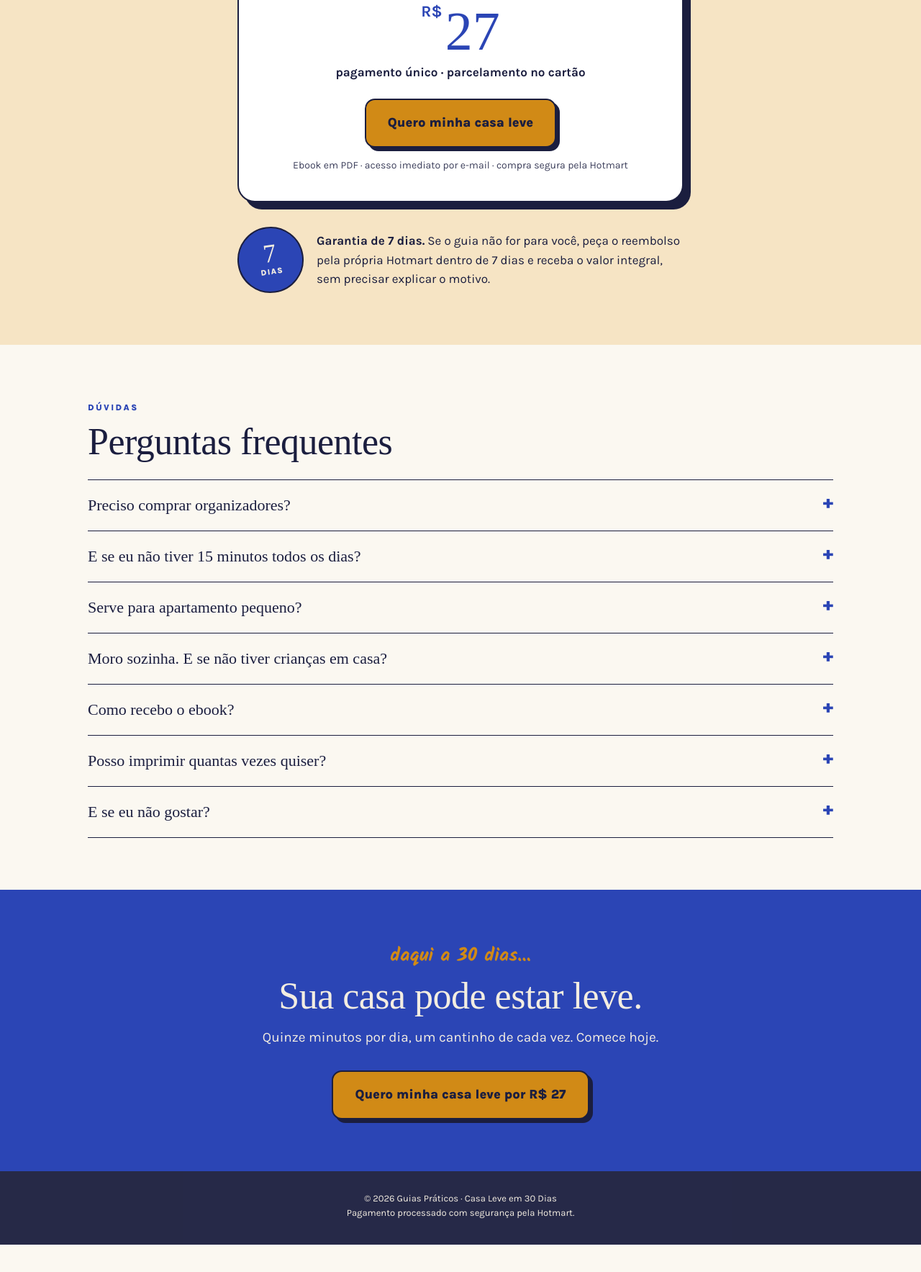
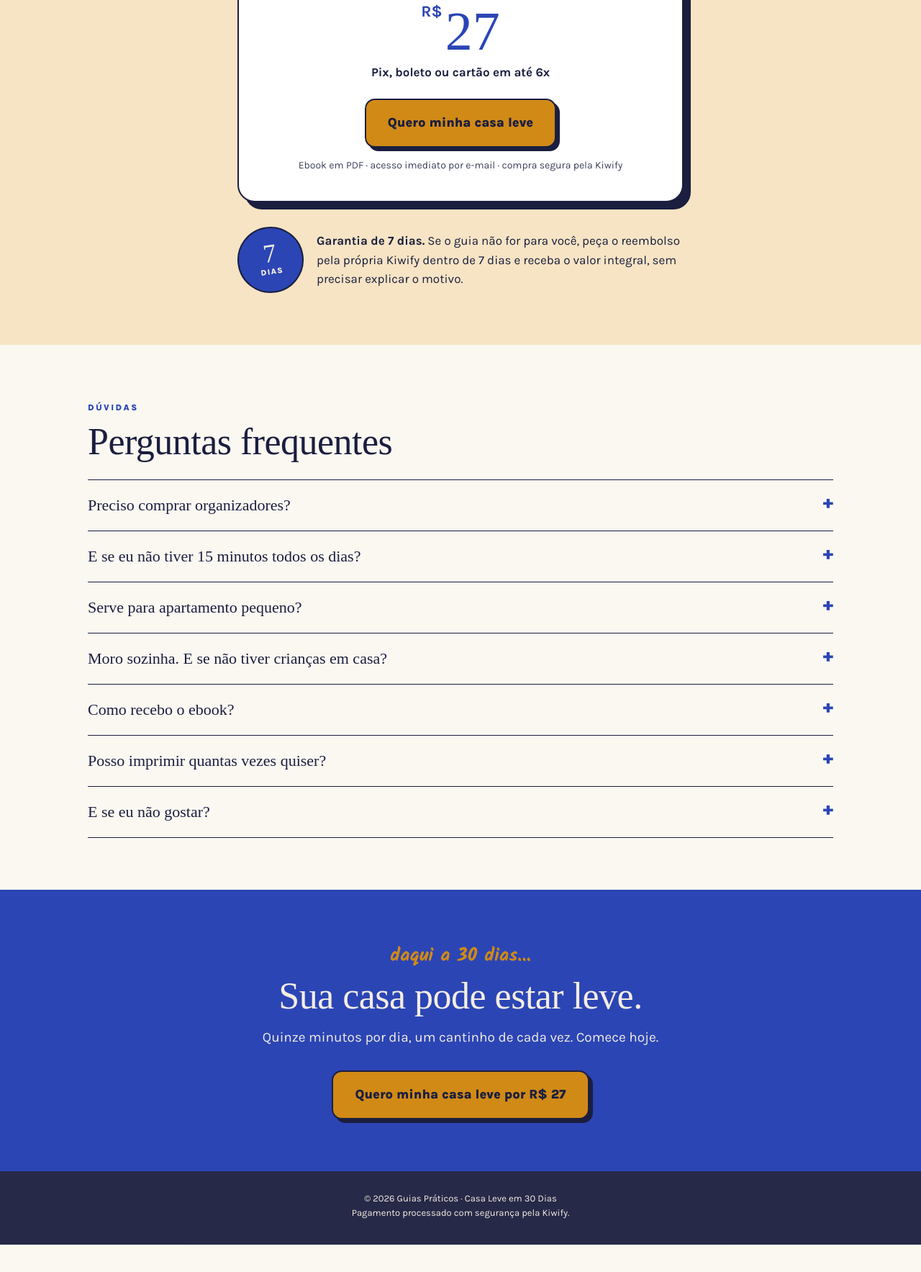
Before and after one commit to DannCriss/salada-no-pote, a plain HTML site: page casa-leve/index.html in a window 1280 px wide. Shown: the part 4674-6441 px from the top of the page at 72% size. Drawn offline with Linux system fonts and the light colour scheme; a web font is replaced by a local one.

Commit message:
Casa Leve: checkout Kiwify

```diff
--- a/casa-leve/index.html
+++ b/casa-leve/index.html
@@ -6,6 +6,7 @@
 <title>Casa Leve em 30 Dias | Organize a casa inteira em 15 minutos por dia</title>
 <meta name="description" content="Desafio de 30 dias para organizar a casa inteira, um cantinho por dia, com checklists para imprimir e 5 bônus.">
 <meta property="og:title" content="Casa Leve em 30 Dias">
+<meta property="og:image" content="https://raw.githubusercontent.com/DannCriss/salada-no-pote/main/casa-leve/img/capa.jpg">
 <meta property="og:description" content="Organize a casa inteira em 15 minutos por dia. Com checklists para imprimir e 5 bônus.">
 <link rel="preconnect" href="https://fonts.googleapis.com"><link rel="preconnect" href="https://fonts.gstatic.com" crossorigin>
 <link href="https://fonts.googleapis.com/css2?family=Gloock&family=Kalam:wght@400;700&family=Karla:ital,wght@0,400;0,500;0,600;0,700;0,800;1,400&display=swap" rel="stylesheet">
@@ -183,18 +184,18 @@ section { padding: 54px 0 }
 <li class="bn"><i>+</i>Bônus 1: Planner de rotina de limpeza</li><li class="bn"><i>+</i>Bônus 2: Fica ou vai? Guia de decisão</li><li class="bn"><i>+</i>Bônus 3: Reset de 10 minutos</li><li class="bn"><i>+</i>Bônus 4: 24 etiquetas para imprimir</li><li class="bn"><i>+</i>Bônus 5: Organize sem gastar</li>
 </ul>
 <div class="price"><small>R$</small>27</div>
-<p style="margin:6px 0 24px;font-weight:700">pagamento único · parcelamento no cartão</p>
+<p style="margin:6px 0 24px;font-weight:700">Pix, boleto ou cartão em até 6x</p>
 <a class="btn buy" href="#oferta">Quero minha casa leve</a>
-<p class="note">Ebook em PDF · acesso imediato por e-mail · compra segura pela Hotmart</p>
+<p class="note">Ebook em PDF · acesso imediato por e-mail · compra segura pela Kiwify</p>
 </div>
-<div class="guar"><div class="seal"><b>7</b><span>dias</span></div><p><b>Garantia de 7 dias.</b> Se o guia não for para você, peça o reembolso pela própria Hotmart dentro de 7 dias e receba o valor integral, sem precisar explicar o motivo.</p></div>
+<div class="guar"><div class="seal"><b>7</b><span>dias</span></div><p><b>Garantia de 7 dias.</b> Se o guia não for para você, peça o reembolso pela própria Kiwify dentro de 7 dias e receba o valor integral, sem precisar explicar o motivo.</p></div>
 </div>
 </section>
 <section>
 <div class="wrap">
 <span class="kick" style="color:#2B45B5">Dúvidas</span>
 <h2 class="g">Perguntas frequentes</h2>
-<div style="margin-top:24px"><details><summary>Preciso comprar organizadores?</summary><p>Não. O guia foi pensado para funcionar com o que você já tem em casa, e o Bônus 5 mostra como transformar objetos comuns em organizadores.</p></details><details><summary>E se eu não tiver 15 minutos todos os dias?</summary><p>As tarefas levam de 10 a 20 minutos. Se pular um dia, é só continuar de onde parou. O desafio respeita o seu ritmo.</p></details><details><summary>Serve para apartamento pequeno?</summary><p>Serve. As tarefas são por cantinho (bancada, gaveta, armário), então valem para qualquer tamanho de casa.</p></details><details><summary>Moro sozinha. E se não tiver crianças em casa?</summary><p>O dia dos brinquedos já traz uma alternativa: fazer o mesmo com materiais de hobbies. O resto vale para qualquer casa.</p></details><details><summary>Como recebo o ebook?</summary><p>Logo depois da compra, você recebe o acesso por e-mail. É um PDF para ler no celular, no computador ou imprimir.</p></details><details><summary>Posso imprimir quantas vezes quiser?</summary><p>Pode. Os checklists, o planner e as etiquetas são para uso pessoal na sua casa, quantas vezes você precisar.</p></details><details><summary>E se eu não gostar?</summary><p>Você tem 7 dias de garantia. Se não gostar, peça o reembolso pela própria Hotmart e receba o valor integral.</p></details></div>
+<div style="margin-top:24px"><details><summary>Preciso comprar organizadores?</summary><p>Não. O guia foi pensado para funcionar com o que você já tem em casa, e o Bônus 5 mostra como transformar objetos comuns em organizadores.</p></details><details><summary>E se eu não tiver 15 minutos todos os dias?</summary><p>As tarefas levam de 10 a 20 minutos. Se pular um dia, é só continuar de onde parou. O desafio respeita o seu ritmo.</p></details><details><summary>Serve para apartamento pequeno?</summary><p>Serve. As tarefas são por cantinho (bancada, gaveta, armário), então valem para qualquer tamanho de casa.</p></details><details><summary>Moro sozinha. E se não tiver crianças em casa?</summary><p>O dia dos brinquedos já traz uma alternativa: fazer o mesmo com materiais de hobbies. O resto vale para qualquer casa.</p></details><details><summary>Como recebo o ebook?</summary><p>Logo depois da compra, você recebe o acesso por e-mail. É um PDF para ler no celular, no computador ou imprimir.</p></details><details><summary>Posso imprimir quantas vezes quiser?</summary><p>Pode. Os checklists, o planner e as etiquetas são para uso pessoal na sua casa, quantas vezes você precisar.</p></details><details><summary>E se eu não gostar?</summary><p>Você tem 7 dias de garantia. Se não gostar, peça o reembolso pela própria Kiwify e receba o valor integral.</p></details></div>
 </div>
 </section>
 <section class="final">
@@ -205,11 +206,11 @@ section { padding: 54px 0 }
 <a class="btn buy" href="#oferta">Quero minha casa leve por R$ 27</a>
 </div>
 </section>
-<footer><div class="wrap">© 2026 Guias Práticos · Casa Leve em 30 Dias<br>Pagamento processado com segurança pela Hotmart.</div></footer>
+<footer><div class="wrap">© 2026 Guias Práticos · Casa Leve em 30 Dias<br>Pagamento processado com segurança pela Kiwify.</div></footer>
 <div class="sticky"><div class="p">R$ 27<small>+5 bônus · garantia de 7 dias</small></div><a class="btn buy" href="#oferta">Comprar agora</a></div>
 <script>
-// Link de checkout da Hotmart (cole aqui quando o produto estiver cadastrado)
-var CHECKOUT = "";
+// Link de checkout da Kiwify
+var CHECKOUT = "https://pay.kiwify.com.br/J6187Pc";
 if (CHECKOUT) document.querySelectorAll('a.buy').forEach(function(a){ a.href = CHECKOUT; });
 </script>
 </body>
```
